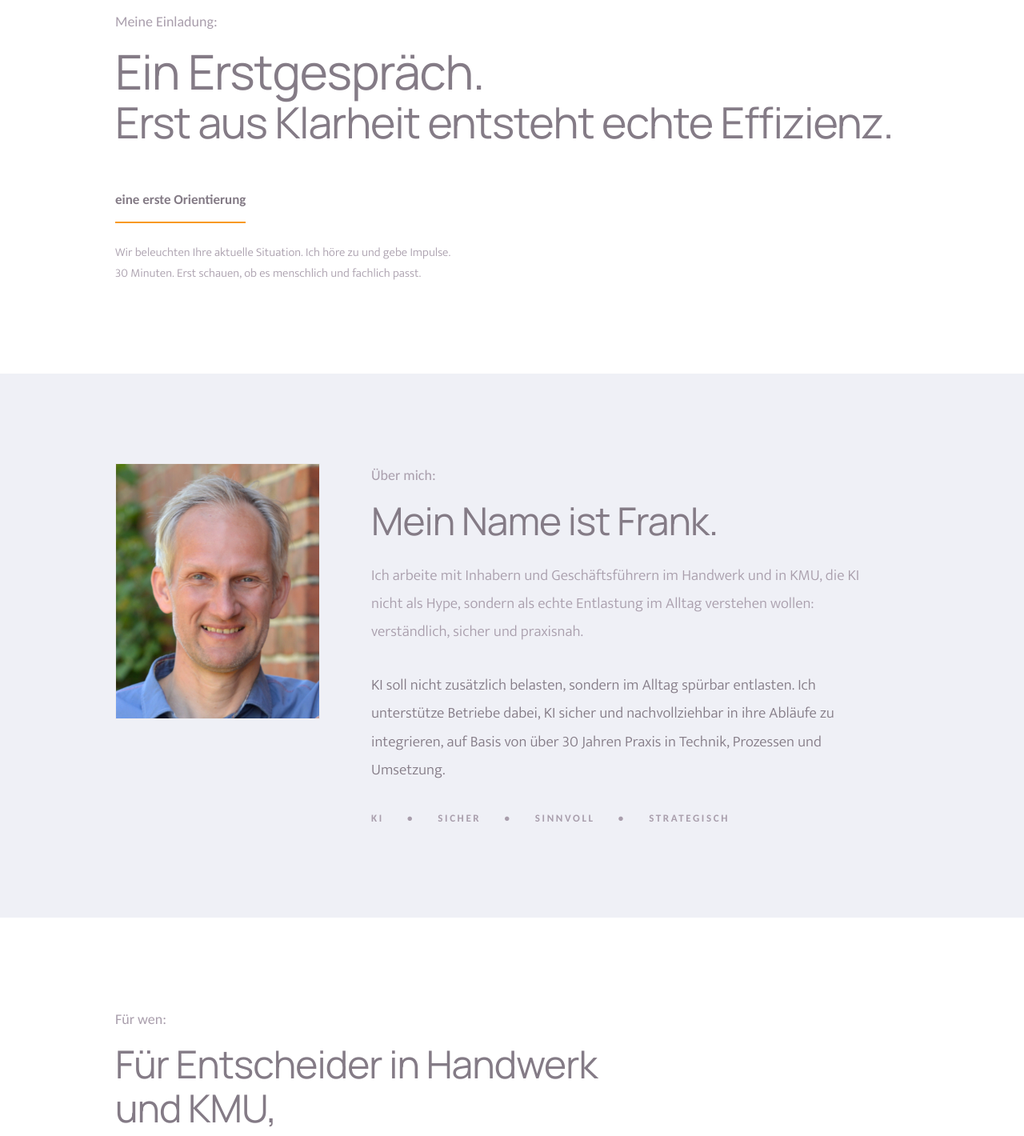
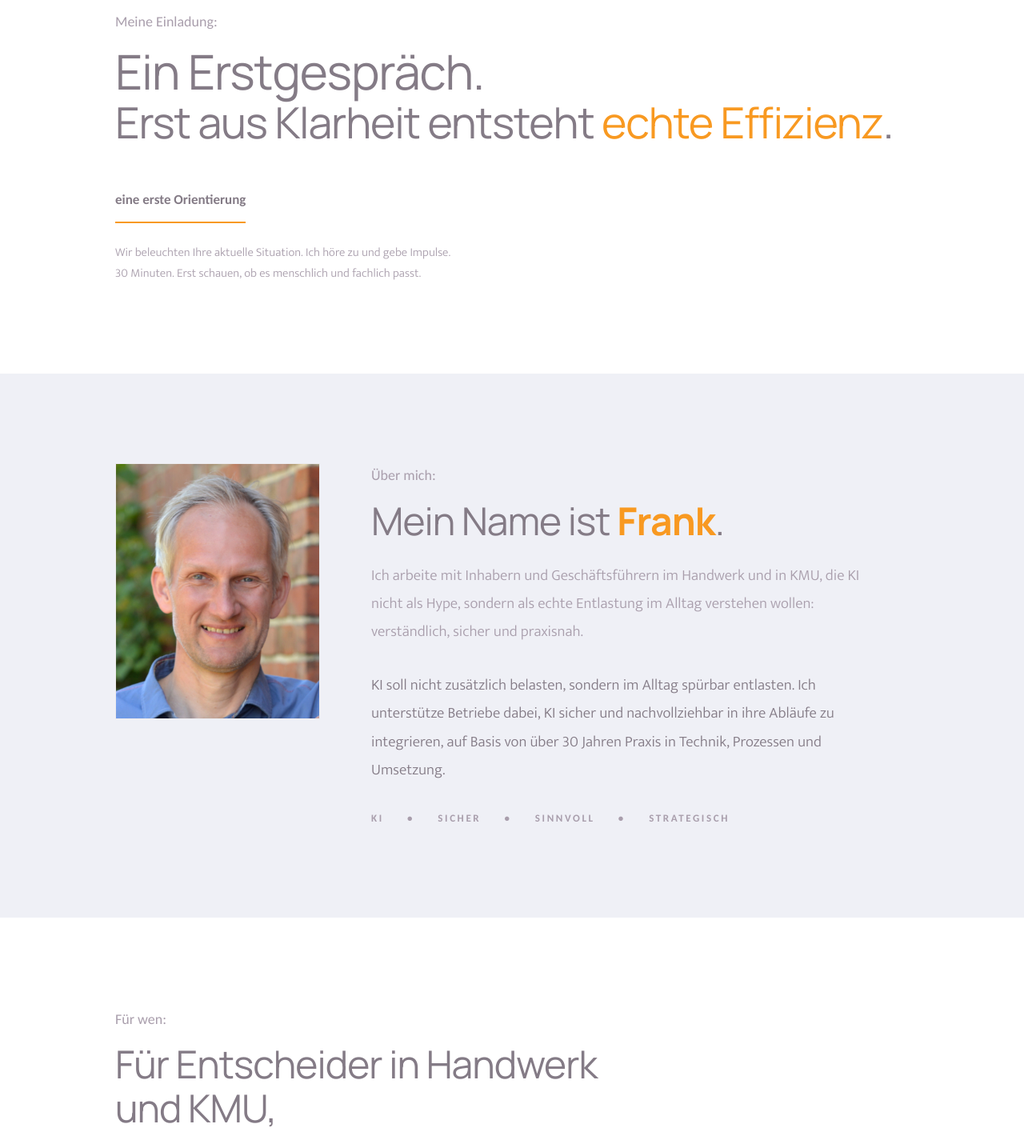
Before and after one commit to HorstDuebel/LandingPage_v2, a Next.js app in the folder web/: page / in a window 1280 px wide. Shown: the part 100-1520 px from the top of the page at 80% size. Built offline with nearby package versions, Linux system fonts and the light colour scheme.

Commit message:
UX: wertorientierte CTAs und Conversion-Microcopy

```diff
--- a/web/src/app/page.tsx
+++ b/web/src/app/page.tsx
@@ -21,7 +21,8 @@ export default function Home() {
               <h1 className="display-title">
                 <span className="display-title-line">Ein Erstgespräch.</span>
                 <span className="display-title-line display-title-line--single">
-                  Erst aus Klarheit entsteht echte Effizienz.
+                  Erst aus Klarheit entsteht{" "}
+                  <span className="text-[var(--brand-orange)]">echte Effizienz</span>.
                 </span>
               </h1>
 
@@ -55,7 +56,18 @@ export default function Home() {
             </div>
 
             <div className="prose-width lg:max-w-none">
-              <SectionIntro kicker="Über mich:" title="Mein Name ist Frank.">
+              <SectionIntro
+                kicker="Über mich:"
+                title={
+                  <>
+                    Mein Name ist{" "}
+                    <span className="font-bold text-[var(--brand-orange)]">
+                      Frank
+                    </span>
+                    .
+                  </>
+                }
+              >
                 Ich arbeite mit Inhabern und Geschäftsführern im Handwerk und in
                 KMU, die KI nicht als Hype, sondern als echte Entlastung im
                 Alltag verstehen wollen: verständlich, sicher und praxisnah.
@@ -87,7 +99,13 @@ export default function Home() {
             <SectionIntro
               kicker="Für wen:"
               title="Für Entscheider in Handwerk und KMU,"
-              titleLine2="die Klarheit statt KI-Hype-Begriffe wollen."
+              titleLine2={
+                <>
+                  die{" "}
+                  <span className="text-[var(--brand-orange)]">Klarheit</span>{" "}
+                  statt KI-Hype-Begriffe wollen.
+                </>
+              }
             >
               Für Inhaber, Geschäftsführer und Verantwortliche, die Innovationen
               voranbringen und KI verständlich, sicher und pragmatisch
--- a/web/src/components/site-chrome.tsx
+++ b/web/src/components/site-chrome.tsx
@@ -68,8 +68,8 @@ export function SectionIntro({
   centered = false,
 }: {
   kicker: string;
-  title: string;
-  titleLine2?: string;
+  title: ReactNode;
+  titleLine2?: ReactNode;
   children?: ReactNode;
   centered?: boolean;
 }) {
```
